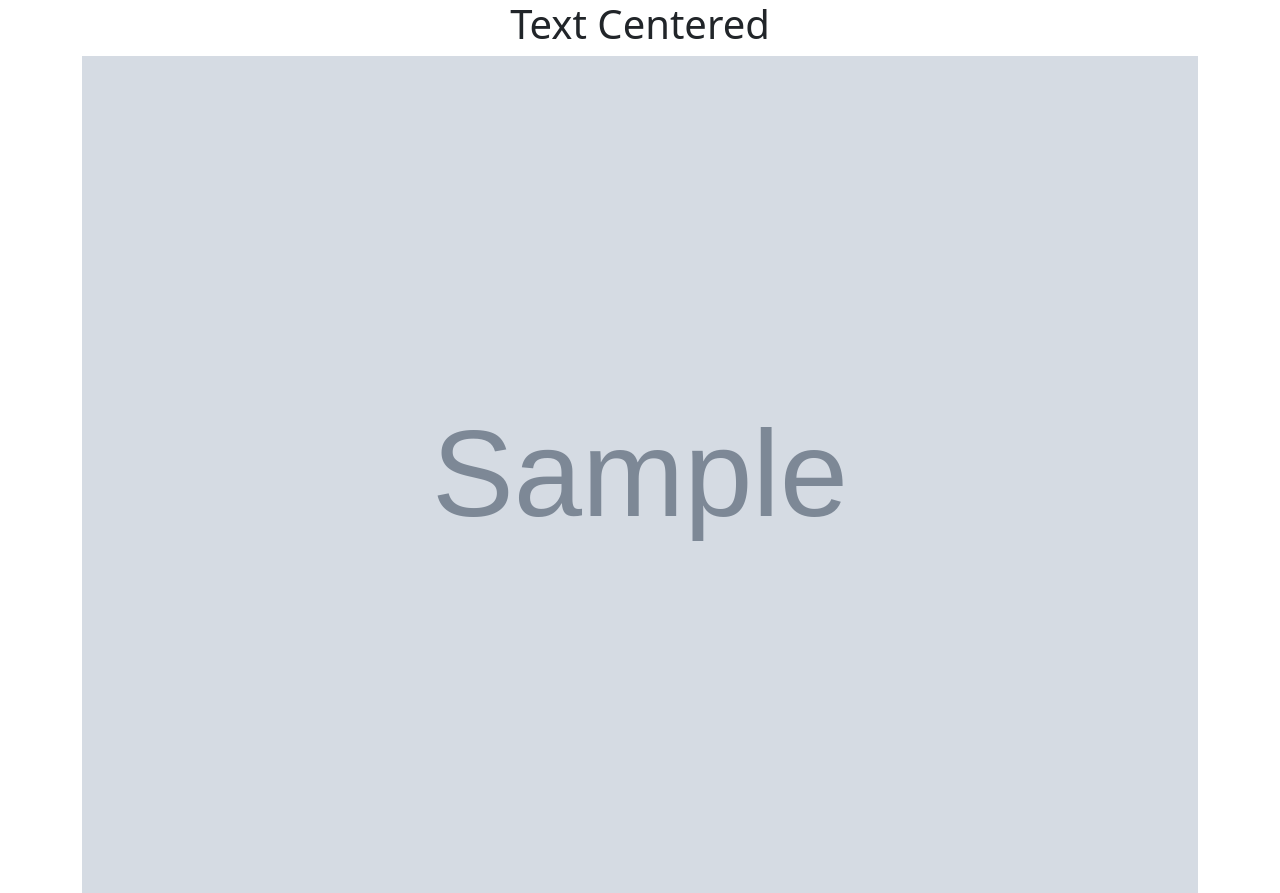
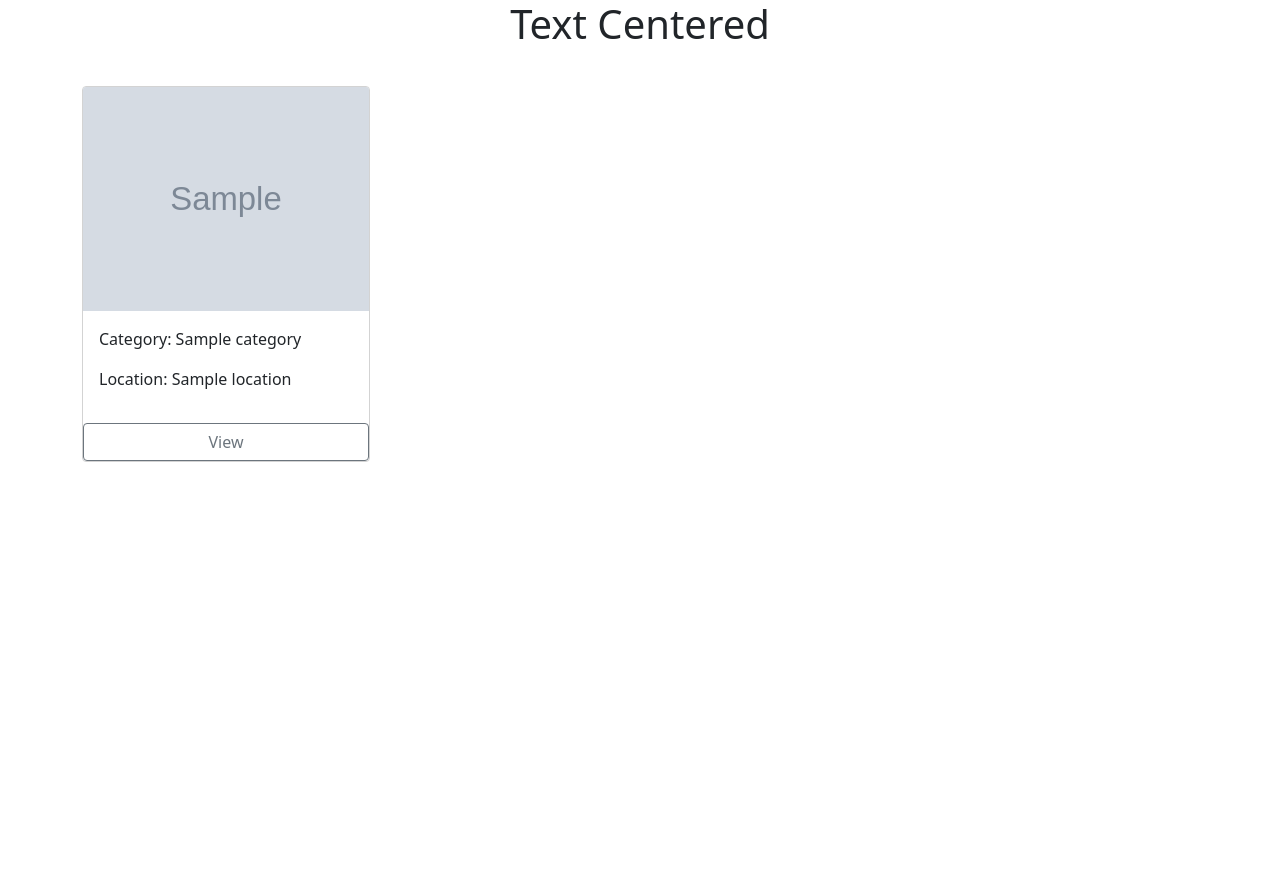
Before and after one commit to melissa-koi/PersonalGallery, a Django app: page / in a window 1280 px wide. After the commit the page ends 462 px from the top, so only its background shows below. Run offline with Django 3.2, Linux system fonts and the light colour scheme; tables that the repository leaves empty hold one stand-in row (values such as "Sample post"); grey boxes marked "Sample" are stand-in pictures.

Commit message:
display cards in a good manner

```diff
--- a/gallery/admin.py
+++ b/gallery/admin.py
@@ -3,9 +3,6 @@ from .models import Location, Category, Image
 
 # Register your models here.
 
-class DisplayAdmin(admin.ModelAdmin):
-    filter_horizontal =('category',)
-
 admin.site.register(Location)
-admin.site.register(Image, DisplayAdmin)
+admin.site.register(Image)
 admin.site.register(Category)
--- a/gallery/models.py
+++ b/gallery/models.py
@@ -39,7 +39,7 @@ class Image(models.Model):
     description = models.TextField()
     image_url =models.ImageField(upload_to='images/')
     location = models.ForeignKey(Location, on_delete=models.CASCADE)
-    category = models.ManyToManyField(Category)
+    category = models.ForeignKey(Category, on_delete=models.CASCADE, null=True)
 
     def __str__(self):
         return self.name
--- a/gallery/templates/home.html
+++ b/gallery/templates/home.html
@@ -7,11 +7,19 @@
     <h1 class="text-center">Text Centered</h1>
 </div>
 
+<div class="container">
+    <div class="card-group">
 {%for gallery in galleries%}
-<div class="container">
-    <div class="row">
-        <img src="{{ gallery.image_url.url }}" class="img-responsive" alt="Image">
+    <div class="card" style="min-width: 18rem; max-width:18rem ;margin-top: 30px; margin-bottom: 30px; margin-right: 3rem; border:1px solid lightgrey">
+        <img src="{{ gallery.image_url.url }}" style="height: 14rem;" class="card-img-top" alt="Image">
+        <div class="card-body">
+            <p class="card-">Category: {{gallery.category.name}}</p>
+            <p class="card-">Location: {{gallery.location.name}}</p>
+        </div>
+        <a href="#" class="btn btn-outline-secondary">View</a>
+    </div>
+
+{% endfor %}
     </div>
 </div>
-{% endfor %}
 {% endblock %}
```
